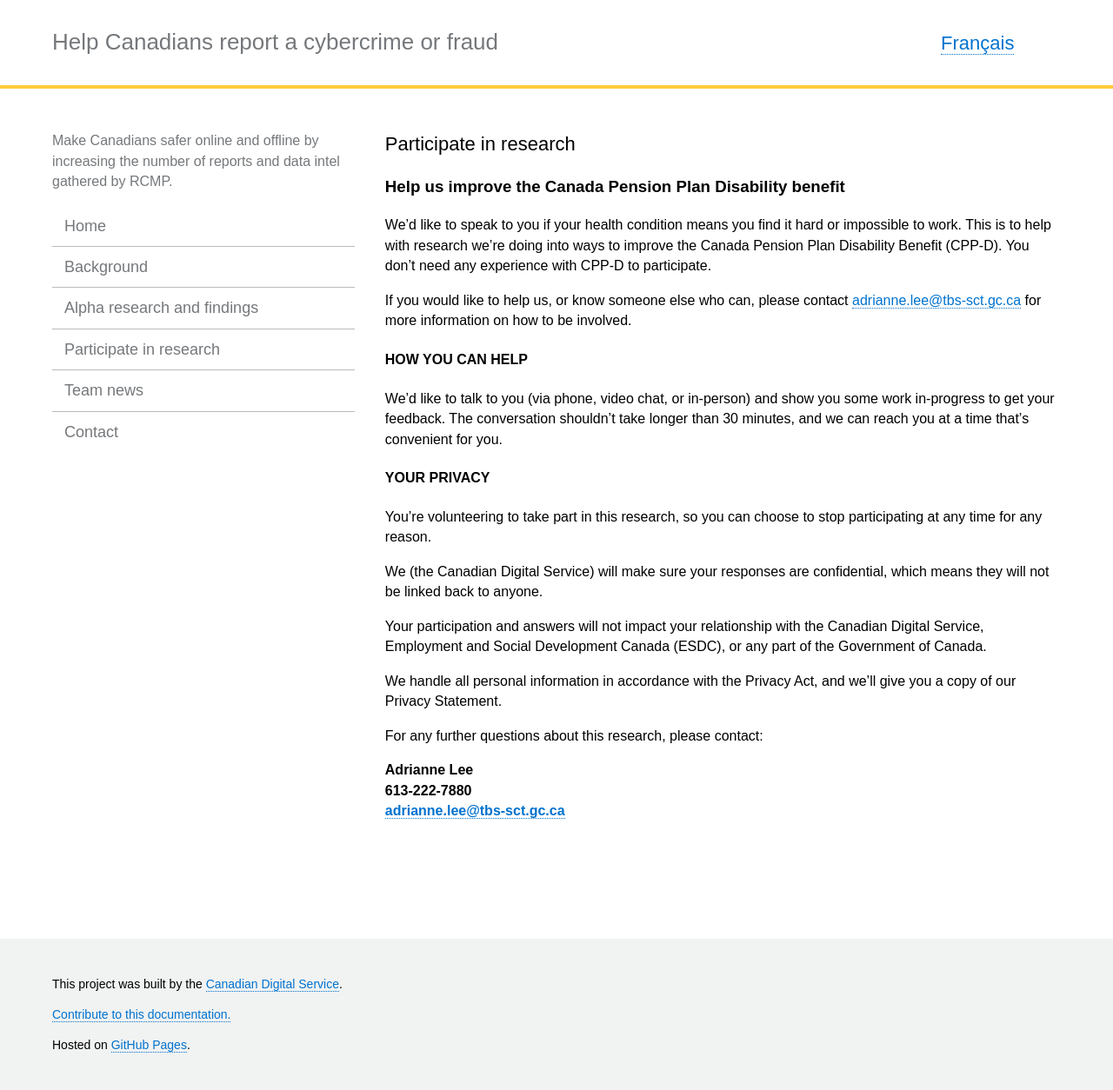
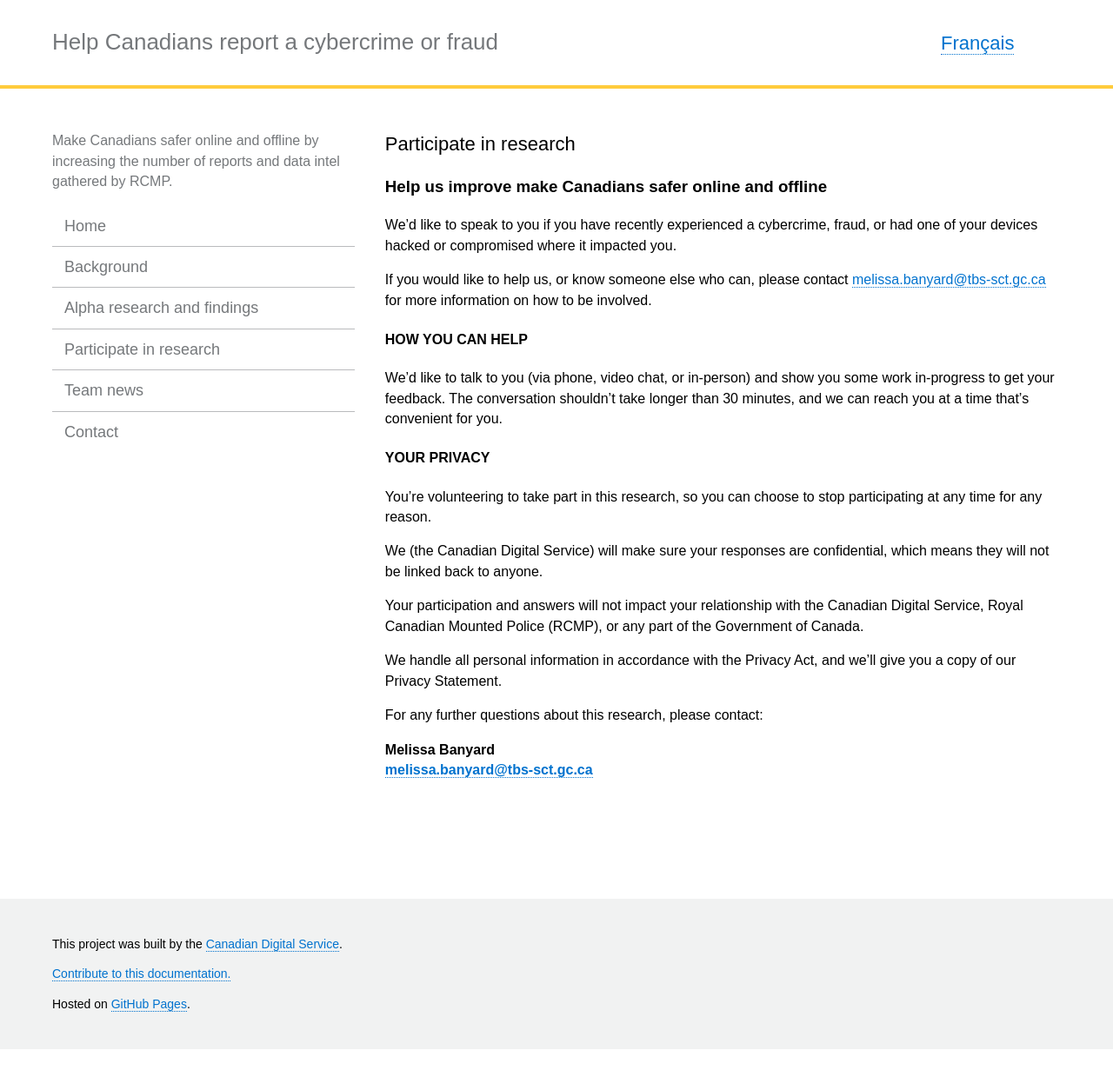
Before and after one commit to cds-snc/rcmp-report-a-cybercrime-alpha-documentation, a Jekyll site: the page built from _pages/en/participate.md, in a window 1280 px wide. Shown: the whole page at 87% size. Built offline with Jekyll 4.4.1, drawn with Linux system fonts in a browser that asks for light colours; after the commit the page ends 1207 px from its top, so only the background shows below that.

Commit message:
Update with Mel's TBS email.

```diff
--- a/_pages/en/participate.md
+++ b/_pages/en/participate.md
@@ -6,11 +6,13 @@ permalink: "/participate/"
 trans_url: "/participez/"
 ---
 
-### Help us improve the Canada Pension Plan Disability benefit
+### Help us improve make Canadians safer online and offline
 
-We’d like to speak to you if your health condition means you find it hard or impossible to work. This is to help with research we're doing into ways to improve the Canada Pension Plan Disability Benefit (CPP-D). You don't need any experience with CPP-D to participate.
+We’d like to speak to you if you have recently experienced a
+cybercrime, fraud, or had one of your devices hacked or
+compromised where it impacted you.
 
-If you would like to help us, or know someone else who can, please contact [adrianne.lee@tbs-sct.gc.ca](mailto:adrianne.lee@tbs-sct.gc.ca) for more information on how to be involved.
+If you would like to help us, or know someone else who can, please contact [melissa.banyard@tbs-sct.gc.ca](mailto:melissa.banyard@tbs-sct.gc.ca) for more information on how to be involved.
 
 #### How you can help
 
@@ -21,12 +23,11 @@ You're volunteering to take part in this research, so you can choose to stop par
 
 We (the Canadian Digital Service) will make sure your responses are confidential, which means they will not be linked back to anyone.
 
-Your participation and answers will not impact your relationship with the Canadian Digital Service, Employment and Social Development Canada (ESDC), or any part of the Government of Canada.
+Your participation and answers will not impact your relationship with the Canadian Digital Service, Royal Canadian Mounted Police (RCMP), or any part of the Government of Canada.
 
 We handle all personal information in accordance with the Privacy Act, and we'll give you a copy of our Privacy Statement.
 
 For any further questions about this research, please contact:
 
-**Adrianne Lee**<br>
-**613-222-7880**<br>
-**[adrianne.lee@tbs-sct.gc.ca](mailto:adrianne.lee@tbs-sct.gc.ca)**
+**Melissa Banyard**<br>
+**[melissa.banyard@tbs-sct.gc.ca](mailto:melissa.banyard@tbs-sct.gc.ca)**
```
